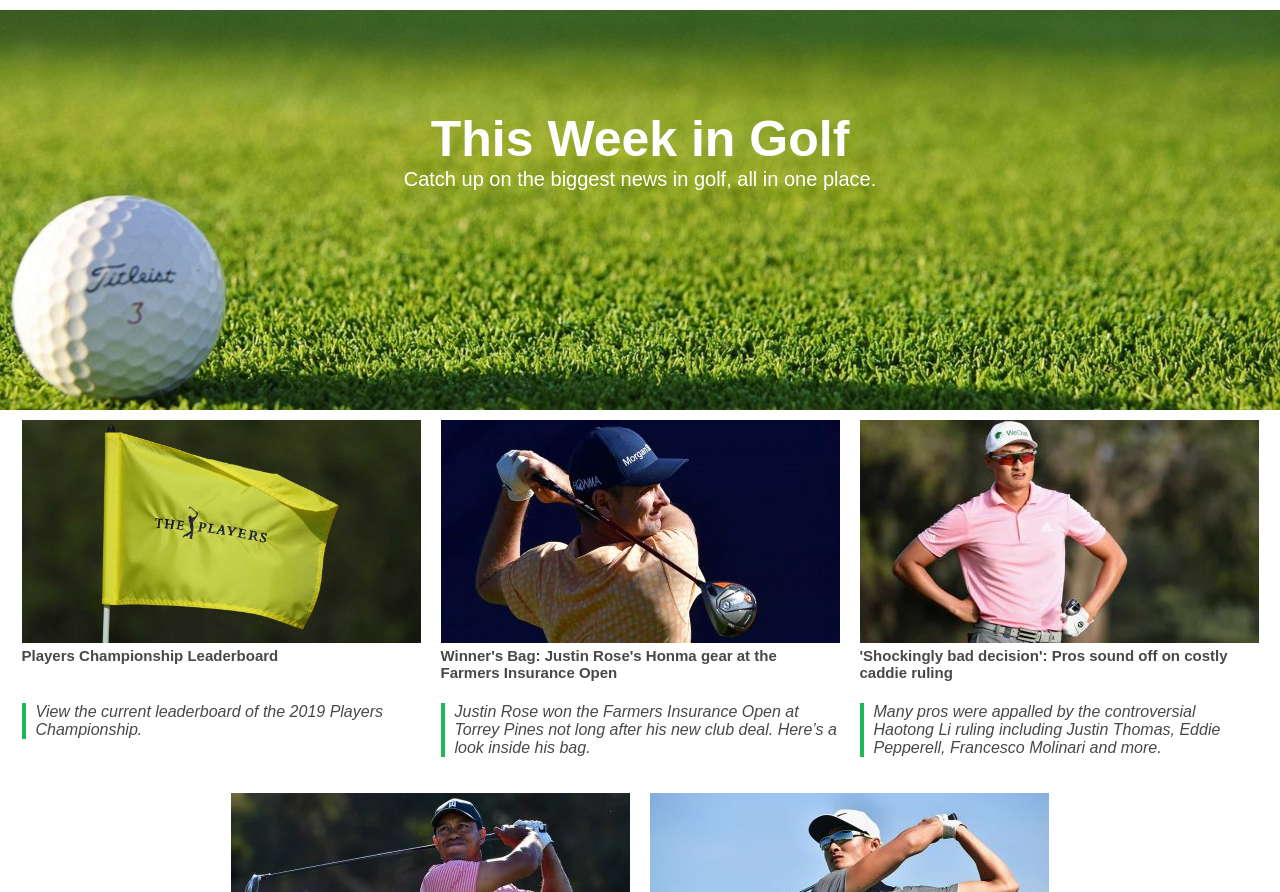
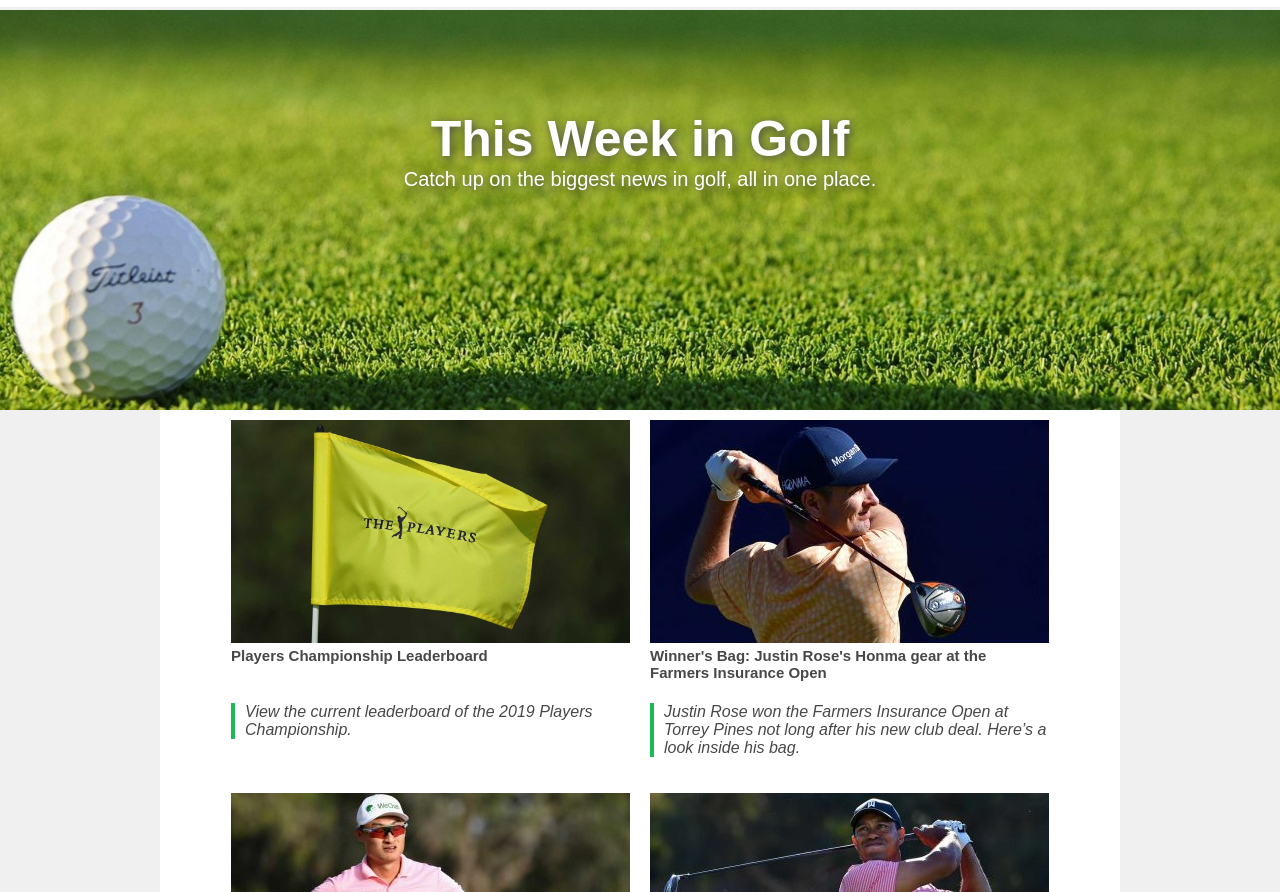
Before and after one commit to calvinklau/SENG513, a plain HTML site: page Assignment1/index.html in a window 1280 px wide. Shown: the part 60-952 px from the top of the page. Drawn offline with Linux system fonts and the light colour scheme.

Commit message:
CSS updates

```diff
--- a/Assignment1/css/styles.css
+++ b/Assignment1/css/styles.css
@@ -6,7 +6,7 @@ B01
 */
 
 html, body {
-    background: white;
+    background-color: #F0F0F0;
     font-family: "Arial";
     margin: 0;
 }
@@ -147,6 +147,7 @@ header, article {
 #welcome_header span {
     margin: 0;
     color: white;
+    text-shadow: 2px 2px 10px #484848;
 }
 
 #welcome_header h1 {
@@ -159,7 +160,6 @@ header, article {
 
 #bottom_article {
     background: white;
-
     display: flex;
     flex-flow: row wrap;
     text-align: center;
@@ -206,3 +206,15 @@ header, article {
     padding-left: 10px;
     font-style: italic;
 }
+
+@media only screen and (min-width: 1200px) {
+    #bottom_article {
+        width: 75%;
+    }
+}
+
+@media only screan and (max-width: 1200px) {
+    #bottom_article {
+        width: 100%;
+    }
+}
```
